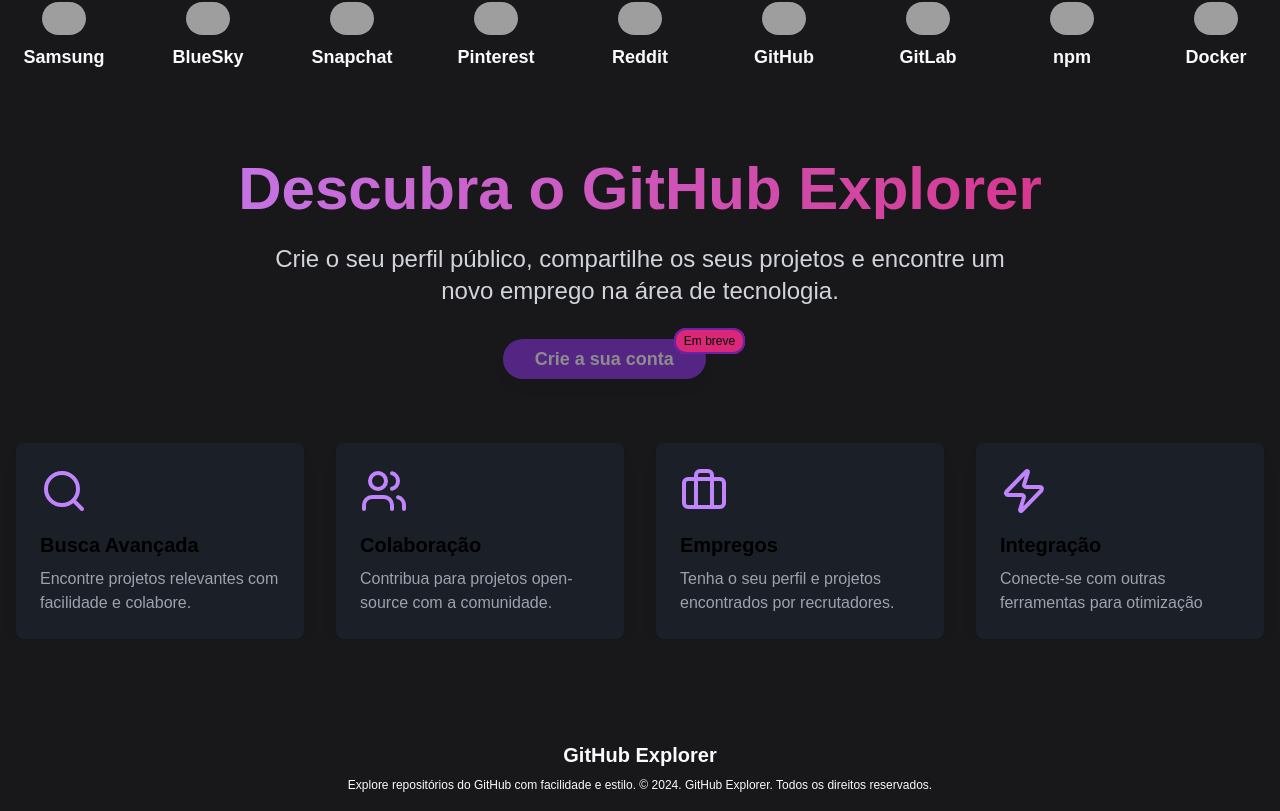
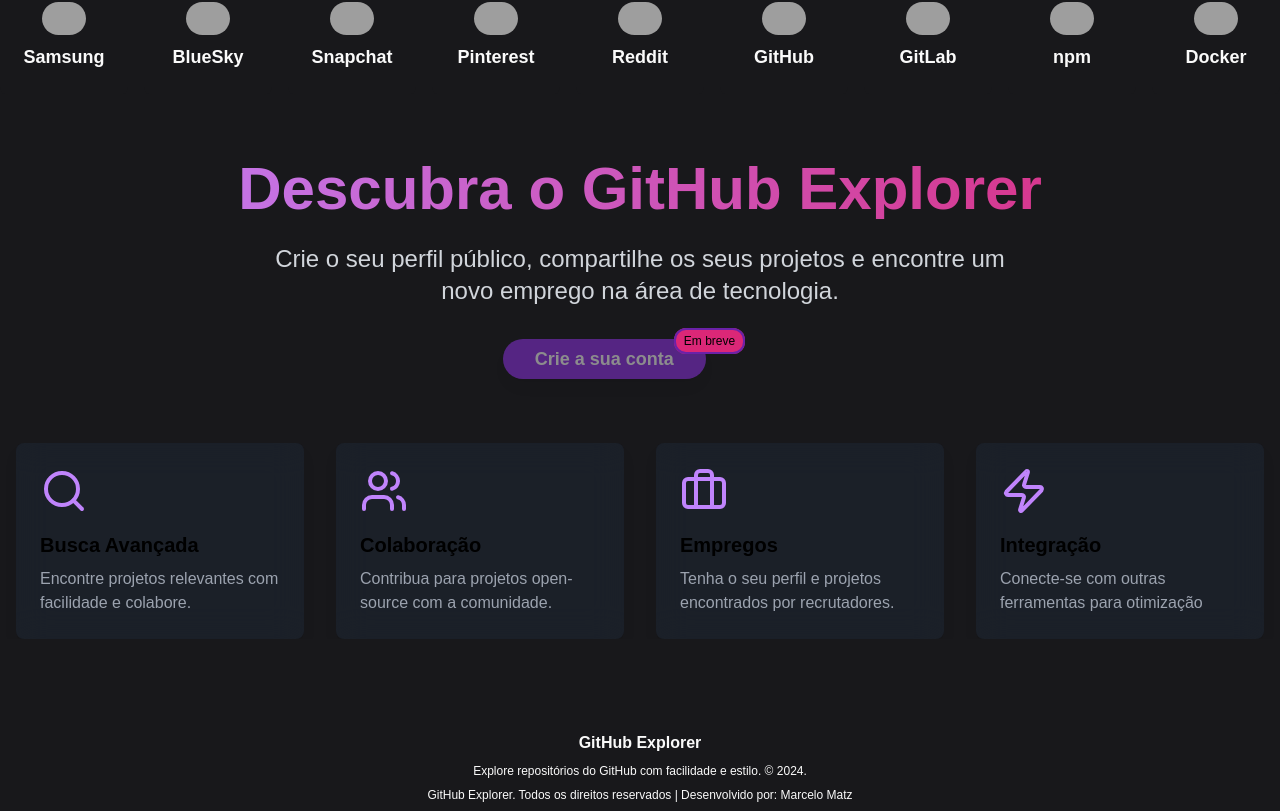
Before and after one commit to marcelomatz/githubanalytics, a Next.js app: page / in a window 1280 px wide. Shown: the part 464-1275 px from the top of the page. Built offline with nearby package versions, Linux system fonts and the light colour scheme; grey boxes are pictures that could not be loaded.

Commit message:
agora vai

```diff
--- a/src/components/Footer.tsx
+++ b/src/components/Footer.tsx
@@ -1,3 +1,5 @@
+import Link from "next/link";
+
 export default function Footer() {
   return (
     <>
@@ -5,13 +7,13 @@
     <footer className="flex absolute top-32 bottom-0 w-full mx-auto items-center justify-center dark:bg-foreground/95 bg-background/95 text-primary-foreground mt-auto">
       <div className="flex flex-col px-4 pb-2 pt-2 w-full justify-center mx-auto">
         <div className="flex flex-col gap-2 items-center">
-          <h2 className="text-xl font-bold">GitHub Explorer</h2>
-          <p className="text-xs text-center">
+          <h2 className="text-md font-bold">GitHub Explorer</h2>
+          <p className="text-xs">
             Explore repositórios do GitHub com facilidade e estilo. &copy;{" "}
-            {new Date().getFullYear()}. GitHub Explorer. Todos os direitos
-            reservados.
+            {new Date().getFullYear()}.
           </p>
-
+          <p className="text-xs">GitHub Explorer. Todos os direitos
+          reservados | Desenvolvido por: <Link href={`/marcelomatz`}>Marcelo Matz</Link></p>
         </div>
       </div>
     </footer>
```
